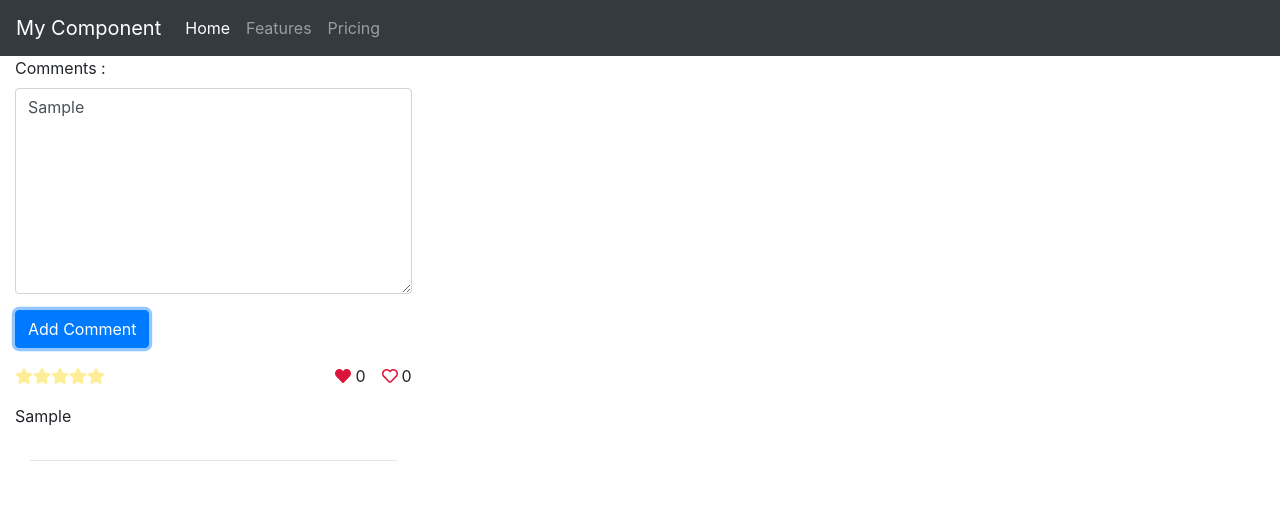
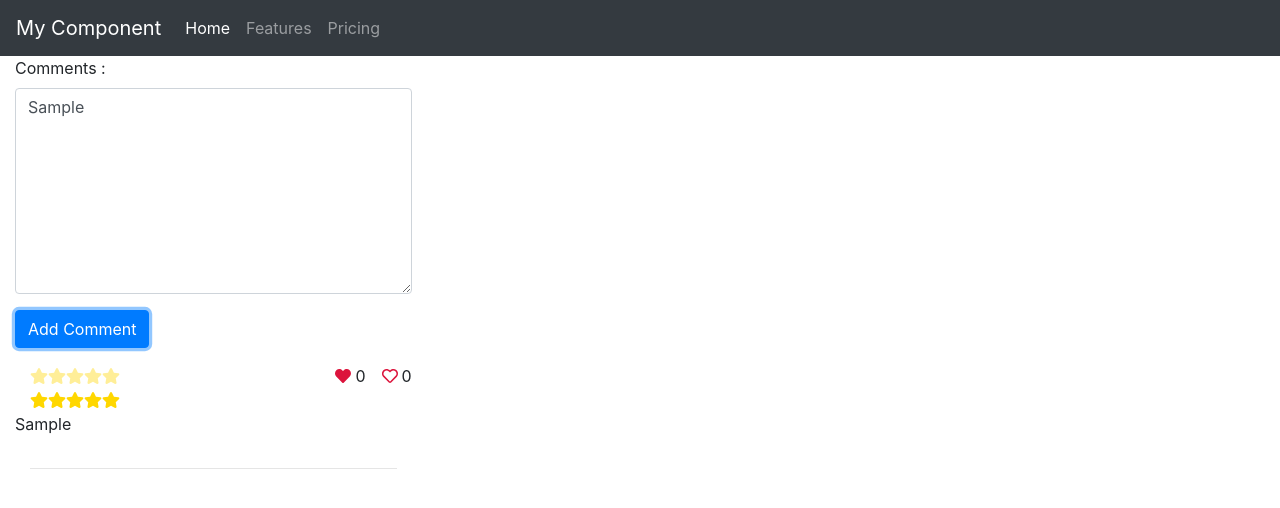
Before and after one commit to babackkh/AngularComments, an Angular app in the folder my-app-comments/: page / in a window 1280 px wide. Both pictures are taken after typing "Sample" into the empty fields and a click on the button "Add Comment". Shown: the top 508 px of the page. Built offline with nearby package versions, Linux system fonts and the light colour scheme.

Commit message:
Star Component Local Rating Method

```diff
--- a/my-app-comments/src/app/home/home.component.html
+++ b/my-app-comments/src/app/home/home.component.html
@@ -14,7 +14,7 @@
       <div class="row comment" *ngFor="let c of comments">
         <div class="col-lg-4 col-md-3 col-sm-12">
           <div class="rating-bar d-flex">
-            <app-star [rating]= "c.numberOfReviews != 0 ? c.star / c.numberOfReviews : 0"></app-star>
+            <app-star></app-star>
             <div class="like-box d-flex ml-auto">
               <span (click)= "likeClicked(c)"><i class="fas fa-heart like"></i></span>
               <span><p class="like-number ml-1">{{ c.like }}</p></span>
--- a/my-app-comments/src/app/star/star.component.css
+++ b/my-app-comments/src/app/star/star.component.css
@@ -1,4 +1,4 @@
-span{
+.star-box{
     color: gold;
     opacity: 0.4;
     cursor: pointer;
@@ -15,4 +15,6 @@ span:hover ~ span{
 .starbox{
     width: 90px;
     overflow: hidden !important;
+    color: gold;
+    opacity: 1;
 }
--- a/my-app-comments/src/app/star/star.component.html
+++ b/my-app-comments/src/app/star/star.component.html
@@ -1,9 +1,20 @@
-<div class="star-box" [style.width.px]= 'starWidth'>
-  <div class="width d-flex flex-row-reverse">
-    <span (click)= 'fiveStar(c , 5)'><i class="fas fa-star"></i></span>
-    <span (click)= 'fourStar(c , 4)'><i class="fas fa-star"></i></span>
-    <span (click)= 'threeStar(c , 3)'><i class="fas fa-star"></i></span>
-    <span (click)= 'twoStar(c , 2)'><i class="fas fa-star"></i></span>
-    <span (click)= 'oneStar(c , 1)'><i class="fas fa-star"></i></span>
+<div class="container">
+  <div class="star-box">
+    <div class="width d-flex flex-row-reverse">
+      <span (click)= 'starClicked(5)'><i class="fas fa-star"></i></span>
+      <span (click)= 'starClicked(4)'><i class="fas fa-star"></i></span>
+      <span (click)= 'starClicked(3)'><i class="fas fa-star"></i></span>
+      <span (click)= 'starClicked(2)'><i class="fas fa-star"></i></span>
+      <span (click)= 'starClicked(1)'><i class="fas fa-star"></i></span>
+    </div>
+  </div>
+  <div class="starbox" [style.width.px]= 'starWidth'>
+    <div class="width d-flex flex-row-reverse">
+      <span (click)= 'starClicked(5)'><i class="fas fa-star"></i></span>
+      <span (click)= 'starClicked(4)'><i class="fas fa-star"></i></span>
+      <span (click)= 'starClicked(3)'><i class="fas fa-star"></i></span>
+      <span (click)= 'starClicked(2)'><i class="fas fa-star"></i></span>
+      <span (click)= 'starClicked(1)'><i class="fas fa-star"></i></span>
+    </div>
   </div>
 </div>
--- a/my-app-comments/src/app/star/star.component.ts
+++ b/my-app-comments/src/app/star/star.component.ts
@@ -1,21 +1,23 @@
 import { Component, OnInit, Input, OnChanges } from '@angular/core';
-import { IComment } from '../Interface/icomment';
 
 @Component({
   selector: 'app-star',
   templateUrl: './star.component.html',
   styleUrls: ['./star.component.css']
 })
-export class StarComponent implements OnInit, OnChanges {
+export class StarComponent implements OnInit {
   starWidth: number;
-  @Input() rating: number;
+  reviewCount = 0;
+  sum = 0;
 
   constructor() { }
 
   ngOnInit() {
   }
-  ngOnChanges(): void {
-    this.starWidth = this.rating * 90 / 5;
+  starClicked(rate: number) {
+    this.reviewCount++;
+    this.sum = this.sum += rate;
+    this.starWidth = ( this.sum / this.reviewCount) * 90 / 5;
   }
 
 
```
